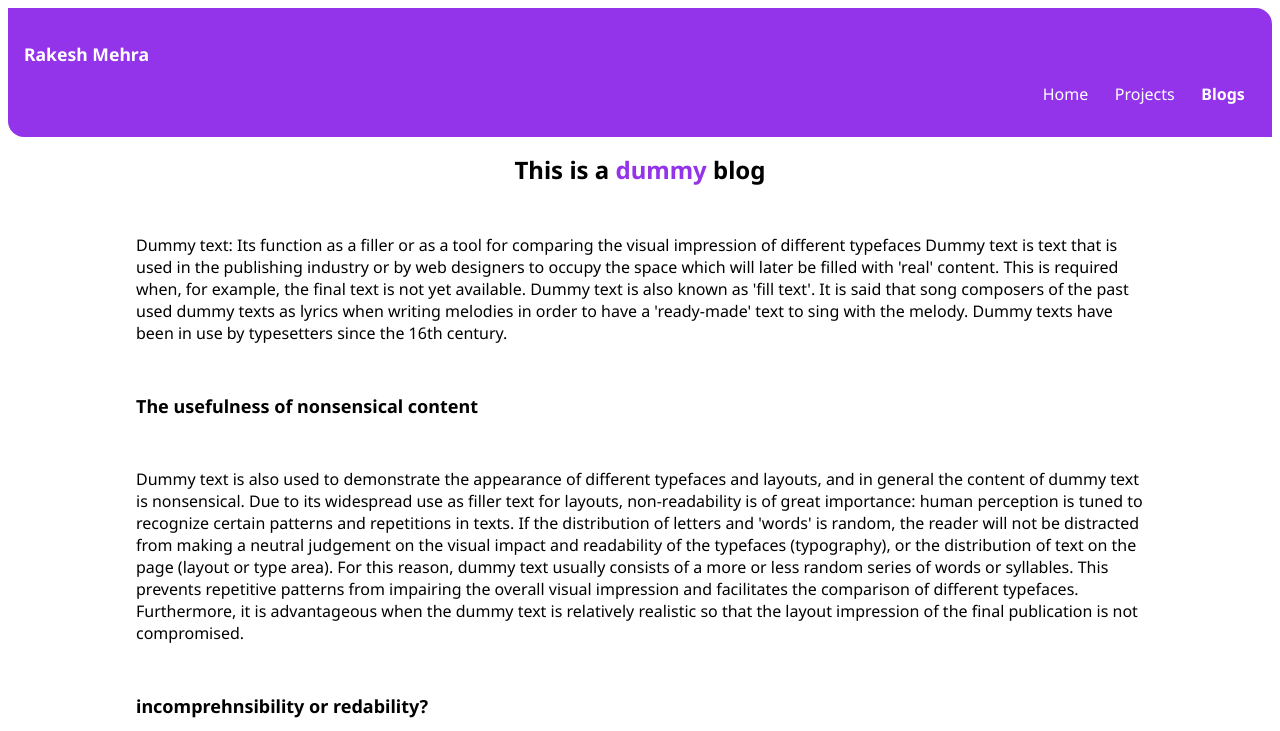
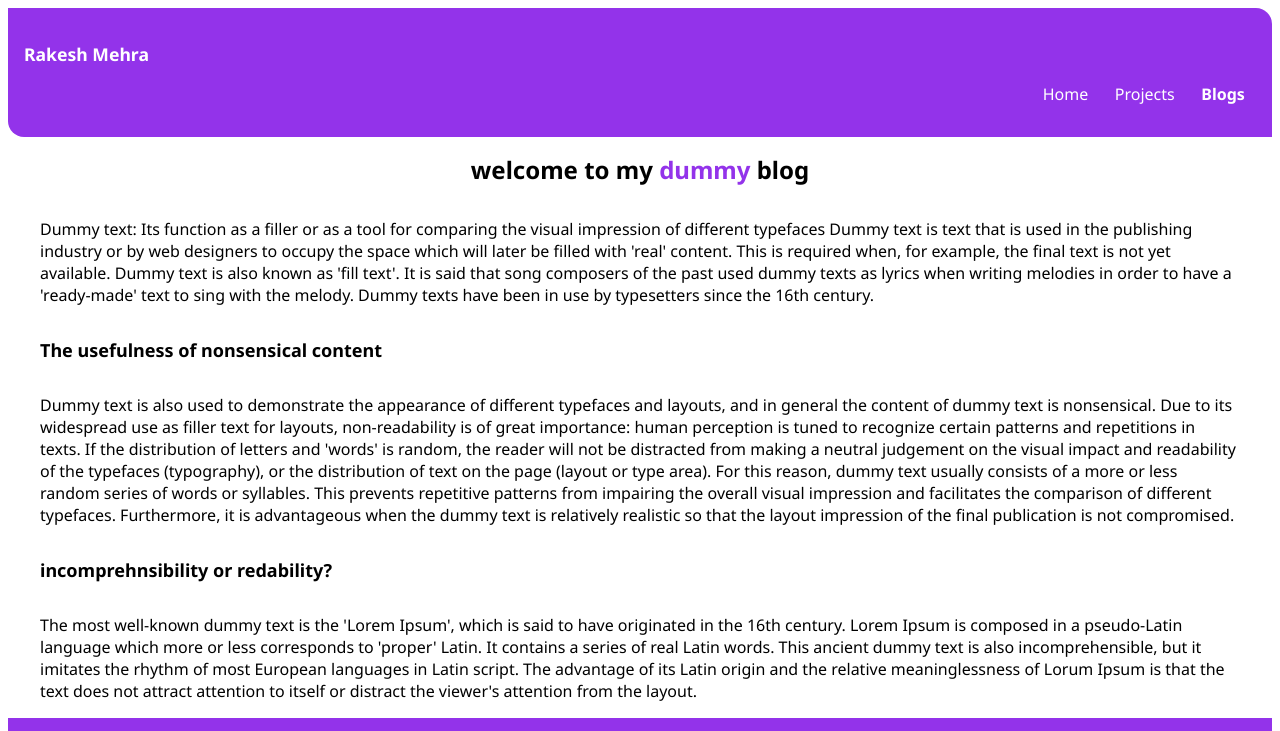
Before and after one commit to merakesh23/my-portfolio, a plain HTML site: page dummy-blog.html in a window 1280 px wide. Shown: the top 731 px of the page. Drawn offline with Linux system fonts and the light colour scheme.

Commit message:
style: blog section

```diff
--- a/dummy-blog.html
+++ b/dummy-blog.html
@@ -17,7 +17,7 @@
         </ul>
     </nav>
     <header>
-        <h2 class="hero-heading">This is a <span class="heading-inverted"> dummy</span> blog</h2>
+        <h2 class="hero-heading">welcome to my<span class="heading-inverted"> dummy</span> blog</h2>
     </header>
 
         <p class="blog-para">Dummy text: Its function as a filler or as a tool for comparing the visual impression of different typefaces Dummy text is text that is used in the publishing industry or by web designers to occupy the space which will later be filled with 'real' content. This is required when, for example, the final text is not yet available. Dummy text is also known as 'fill text'. It is said that song composers of the past used dummy texts as lyrics when writing melodies in order to have a 'ready-made' text to sing with the melody. Dummy texts have been in use by typesetters since the 16th century.</p>
--- a/styles.css
+++ b/styles.css
@@ -144,10 +144,11 @@ hr{
 
 
 .blog-para{
-    padding-right: 8rem;
-    padding-left: 8rem;
-    padding-top: 1rem;
-    padding-bottom: 1rem;
+   margin: auto;
+   padding-top: 1rem;
+   padding-bottom: 1rem;
+   padding-inline-start: 2rem;
+   padding-inline-end: 2rem;
 }
 
 .text-size{
```
Also changed, not shown: blogs.html (+3 -3 lines).
